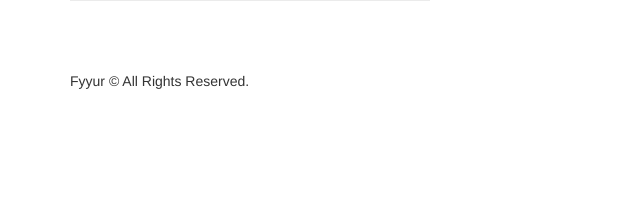
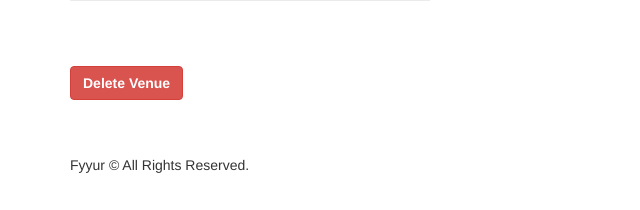
Before and after one commit to Ghawanni/Fyyur-FSND-P1, a Flask app: page /venues/1 in a window 1280 px wide. Shown: the part 1044-1254 px from the top of the page, without its empty margins (0-640 px from the left). Before the commit the page ends 1133 px from the top, so only its background shows below. Run offline with Flask 2, Linux system fonts and the light colour scheme; some libraries are stand-ins or nearby versions.

Commit message:
now you can delete a session from the api or the button in show venue page

```diff
--- a/app.py
+++ b/app.py
@@ -259,14 +259,12 @@ def create_venue_form():
 
 @app.route('/venues/create', methods=['POST'])
 def create_venue_submission():
-  # TODO: insert form data as a new Venue record in the db, instead
-  # TODO: modify data to be the data object returned from db insertion
+  # TODO insert form data as a new Venue record in the db, instead
+  # TODO modify data to be the data object returned from db insertion
   venueForm = request.form.copy()
-  print (venueForm)
   error = False
   try:
     genresString = ",".join(venueForm.getlist('genres'))
-    print(genresString)
     newVenue = Venue(name=venueForm['name'],
       city=venueForm['city'], state=venueForm['state'], address=venueForm['address'],
       phone=venueForm['phone'], facebook_link=venueForm['facebook_link'], image_link=venueForm['image_link'],
@@ -288,7 +286,7 @@ def create_venue_submission():
       return render_template('pages/home.html')
 
   # on successful db insert, flash success
-  # TODO: on unsuccessful db insert, flash an error instead.
+  # TODO on unsuccessful db insert, flash an error instead.
   # e.g., flash('An error occurred. Venue ' + data.name + ' could not be listed.')
   # see: http://flask.pocoo.org/docs/1.0/patterns/flashing/
 
@@ -296,11 +294,25 @@ def create_venue_submission():
 def delete_venue(venue_id):
   # TODO: Complete this endpoint for taking a venue_id, and using
   # SQLAlchemy ORM to delete a record. Handle cases where the session commit could fail.
-
-  # BONUS CHALLENGE: Implement a button to delete a Venue on a Venue Page, have it so that
-  # clicking that button delete it from the db then redirect the user to the homepage
-  return None
-
+  venueName = ""
+  error = False
+  try:
+    venueToDelete = Venue.query.get(venue_id)
+    venueName = venueToDelete.name
+    db.session.delete(venueToDelete)
+    db.session.commit()
+  except:
+    db.session.rollback()
+    error = True
+    print(sys.exc_info())
+  finally:
+    db.session.close()
+  if error:
+    abort(400)
+  else:
+    flash('Venue ' + venueName + ' was successfully deleted!')
+    return render_template('pages/home.html')
+    # return redirect(url_for('index'))
 #  Artists
 #  ----------------------------------------------------------------
 @app.route('/artists')
--- a/templates/pages/show_venue.html
+++ b/templates/pages/show_venue.html
@@ -74,5 +74,30 @@
 		{% endfor %}
 	</div>
 </section>
+<section>
+	<div class="row">
+		<div class="col-sm-6">
+			<button id="deleteVenueBtn" onclick="deleteVenue()" class="btn btn-danger"><strong>Delete Venue</strong></button>
+		</div>
+	</div>
+</section>
+
+<script>
+	path = window.location.pathname.split('/');
+	let venueId = path[path.length-1];
+
+	document.getElementById('deleteVenueBtn');
+	function deleteVenue() {
+		fetch('/venues/' + venueId, {
+			method: "DELETE",
+		}).then((response) => {
+			window.location = '/';
+		})
+    .catch(function(err) {
+        console.log('Failed to fetch page: ', err);
+    });
+	}
+
+</script>
 
 {% endblock %}
```
